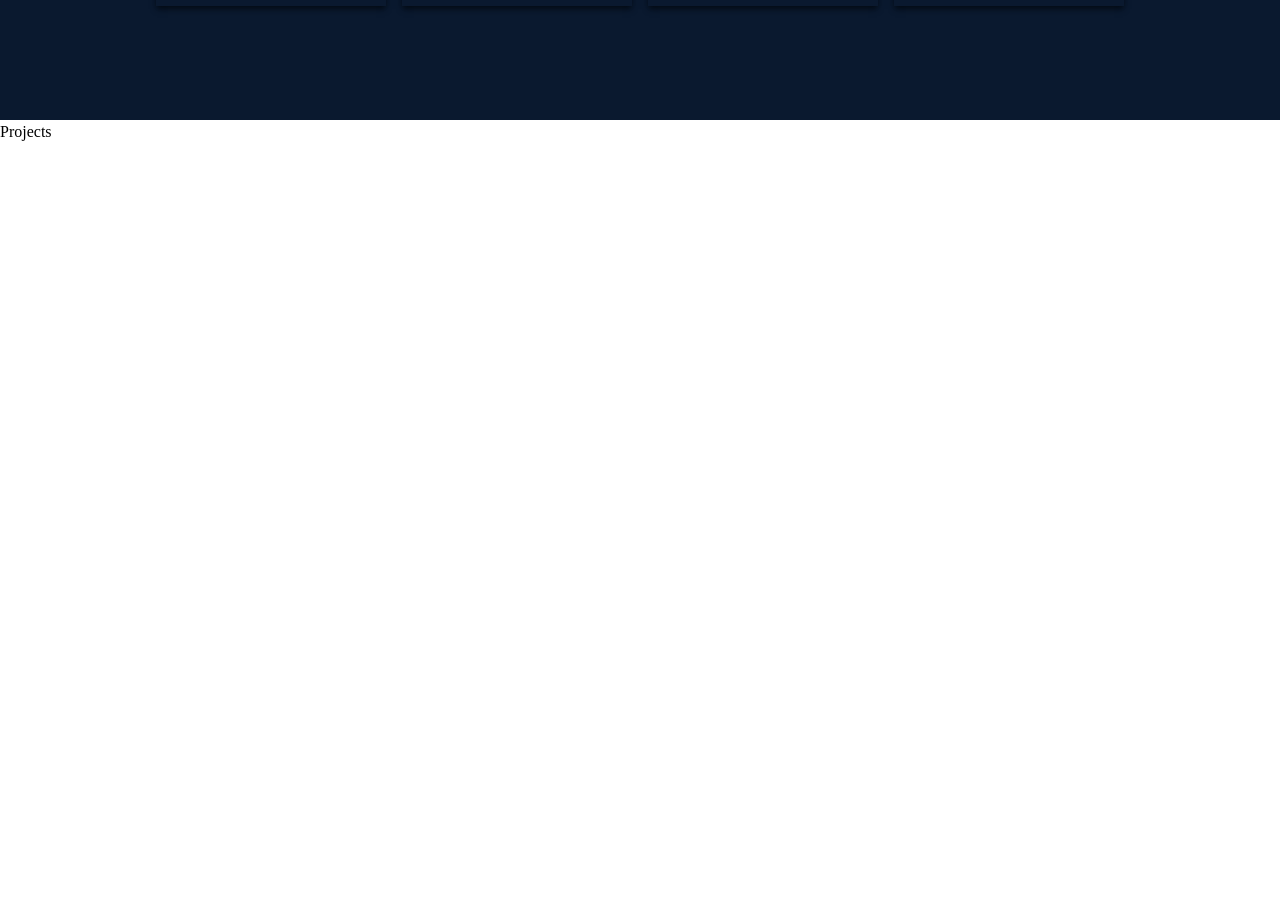
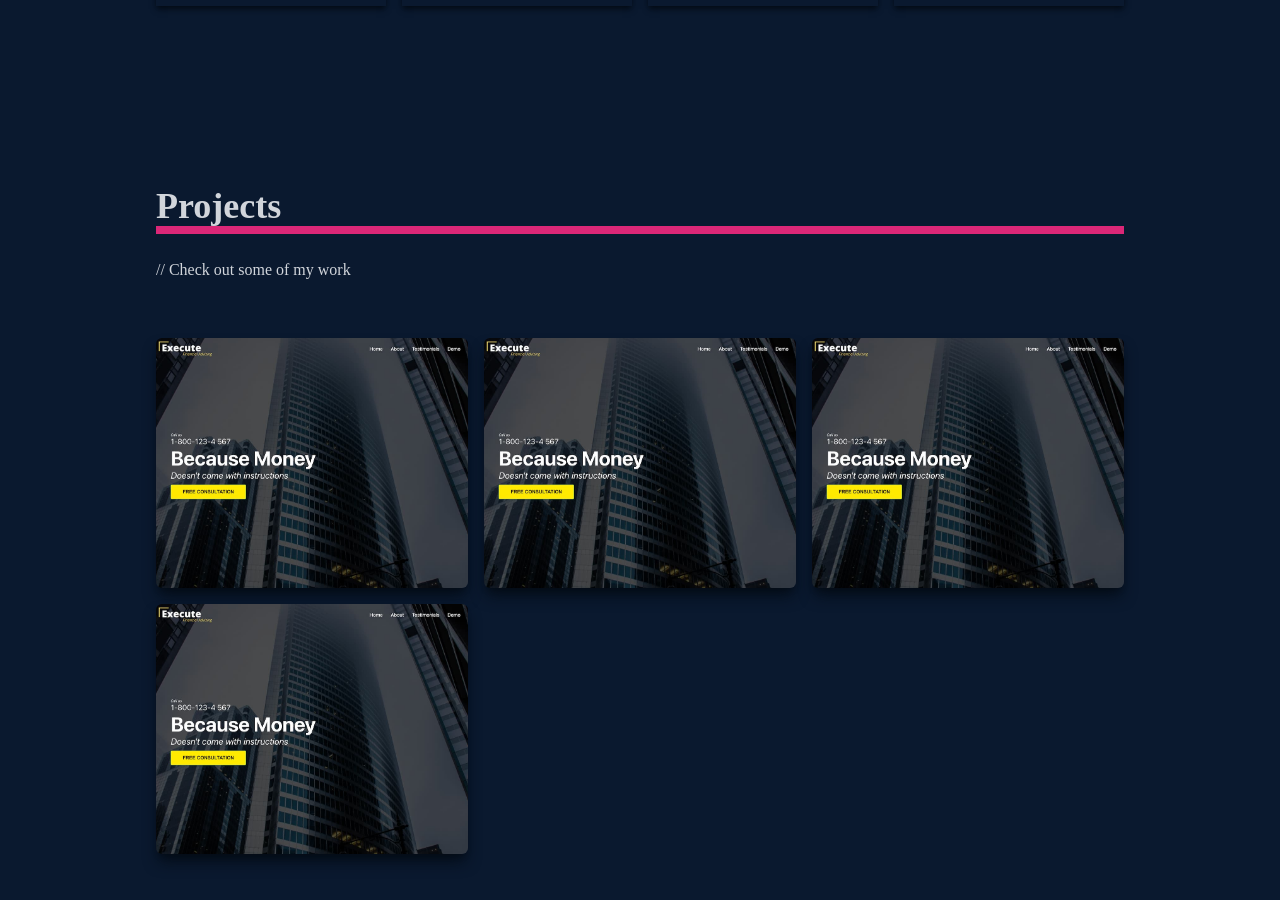
Before and after one commit to p-chhabra/My-Portfolio, a React (Create React App) app: page / in a window 1280 px wide. Shown: the part 2280-3180 px from the top of the page. Before the commit the page ends 2424 px from the top, so only its background shows below. Built offline with nearby package versions, Linux system fonts and the light colour scheme.

Commit message:
Projects Component designed

```diff
--- a/src/components/Projects.js
+++ b/src/components/Projects.js
@@ -1,8 +1,99 @@
 import React from 'react'
+import WorkImg from '../assets/workImg.jpeg'
 
 const Projects = () => {
   return (
-    <div>Projects</div>
+    <div name="projects" className='w-full bg-[#0a192f] w-full h-screen'>
+        <div className='max-w-[1000px] p-4 mx-auto flex flex-col justify-center w-full h-full text-gray-300'>
+            <div className='pb-8'>
+                <p className='text-4xl font-bold border-b-8 border-pink-600'>Projects</p>
+                <p className='py-6'>// Check out some of my work</p>
+            </div>
+
+            <div className='grid sm:grid-cols-2 md:grid-cols-3 gap-4'>
+
+                {/* Grid Item */}
+                <div className='project-1 group shadow-lg shadow-[#040c16] container rounded-md flex justify-center items-center mx-auto'>
+
+                    {/* Hover Effects */}
+                    <div className='opacity-0 group-hover:opacity-100'>
+                        <span className='text-2xl font-bold text-white tracking-wider'>
+                            ReactJs Application
+                        </span>
+
+                        <div className='pt-8 text-center'>
+                            <a href="/">
+                                <button className='px-4 py-3 m-2 bg-white text-center rounded-lg text-gray-700 font-bold text-lg'>Demo</button>
+                            </a>
+                            <a href="/">
+                                <button className='px-4 py-3 m-2 bg-white text-center rounded-lg text-gray-700 font-bold text-lg'>Code</button>
+                            </a>
+                        </div>
+                    </div>
+                </div>
+
+
+                <div className='project-2 group shadow-lg shadow-[#040c16] container rounded-md flex justify-center items-center mx-auto'>
+
+                    {/* Hover Effects */}
+                    <div className='opacity-0 group-hover:opacity-100'>
+                        <span className='text-2xl font-bold text-white tracking-wider'>
+                            ReactJs Application
+                        </span>
+
+                        <div className='pt-8 text-center'>
+                            <a href="/">
+                                <button className='px-4 py-3 m-2 bg-white text-center rounded-lg text-gray-700 font-bold text-lg'>Demo</button>
+                            </a>
+                            <a href="/">
+                                <button className='px-4 py-3 m-2 bg-white text-center rounded-lg text-gray-700 font-bold text-lg'>Code</button>
+                            </a>
+                        </div>
+                    </div>
+                </div>
+
+
+                <div className='project-3 group shadow-lg shadow-[#040c16] container rounded-md flex justify-center items-center mx-auto'>
+
+                    {/* Hover Effects */}
+                    <div className='opacity-0 group-hover:opacity-100'>
+                        <span className='text-2xl font-bold text-white tracking-wider'>
+                            ReactJs Application
+                        </span>
+
+                        <div className='pt-8 text-center'>
+                            <a href="/">
+                                <button className='px-4 py-3 m-2 bg-white text-center rounded-lg text-gray-700 font-bold text-lg'>Demo</button>
+                            </a>
+                            <a href="/">
+                                <button className='px-4 py-3 m-2 bg-white text-center rounded-lg text-gray-700 font-bold text-lg'>Code</button>
+                            </a>
+                        </div>
+                    </div>
+                </div>
+
+
+                <div className='project-4 group shadow-lg shadow-[#040c16] container rounded-md flex justify-center items-center mx-auto'>
+
+                    {/* Hover Effects */}
+                    <div className='opacity-0 group-hover:opacity-100'>
+                        <span className='text-2xl font-bold text-white tracking-wider'>
+                            ReactJs Application
+                        </span>
+
+                        <div className='pt-8 text-center'>
+                            <a href="/">
+                                <button className='px-4 py-3 m-2 bg-white text-center rounded-lg text-gray-700 font-bold text-lg'>Demo</button>
+                            </a>
+                            <a href="/">
+                                <button className='px-4 py-3 m-2 bg-white text-center rounded-lg text-gray-700 font-bold text-lg'>Code</button>
+                            </a>
+                        </div>
+                    </div>
+                </div>
+            </div>
+        </div>
+    </div>
   )
 }
 
--- a/src/index.css
+++ b/src/index.css
@@ -14,3 +14,83 @@
     @apply cursor-pointer;
   }
 }
+
+.project-1{
+  background-image: url('./assets/workImg.jpeg');
+  background-size: cover;
+  background-repeat: no-repeat;
+  background-position: center;
+  height: 250px;
+}
+
+.project-1:hover{
+  background-image: linear-gradient(
+    to right,
+    rgba(112, 157, 255, 0.8),
+    hsla(242,74%,61%,0.8)
+  );
+}
+
+.project-2{
+  background-image: url('./assets/workImg.jpeg');
+  background-size: cover;
+  background-repeat: no-repeat;
+  background-position: center;
+  height: 250px;
+}
+
+.project-2:hover{
+  background-image: linear-gradient(
+    to right,
+    rgba(112, 157, 255, 0.8),
+    hsla(242,74%,61%,0.8)
+  );
+}
+
+.project-3{
+  background-image: url('./assets/workImg.jpeg');
+  background-size: cover;
+  background-repeat: no-repeat;
+  background-position: center;
+  height: 250px;
+}
+
+.project-3:hover{
+  background-image: linear-gradient(
+    to right,
+    rgba(112, 157, 255, 0.8),
+    hsla(242,74%,61%,0.8)
+  );
+}
+
+.project-4{
+  background-image: url('./assets/workImg.jpeg');
+  background-size: cover;
+  background-repeat: no-repeat;
+  background-position: center;
+  height: 250px;
+}
+
+.project-4:hover{
+  background-image: linear-gradient(
+    to right,
+    rgba(112, 157, 255, 0.8),
+    hsla(242,74%,61%,0.8)
+  );
+}
+
+.project-5{
+  background-image: url('./assets/workImg.jpeg');
+  background-size: cover;
+  background-repeat: no-repeat;
+  background-position: center;
+  height: 250px;
+}
+
+.project-5:hover{
+  background-image: linear-gradient(
+    to right,
+    rgba(112, 157, 255, 0.8),
+    hsla(242,74%,61%,0.8)
+  );
+}
```
